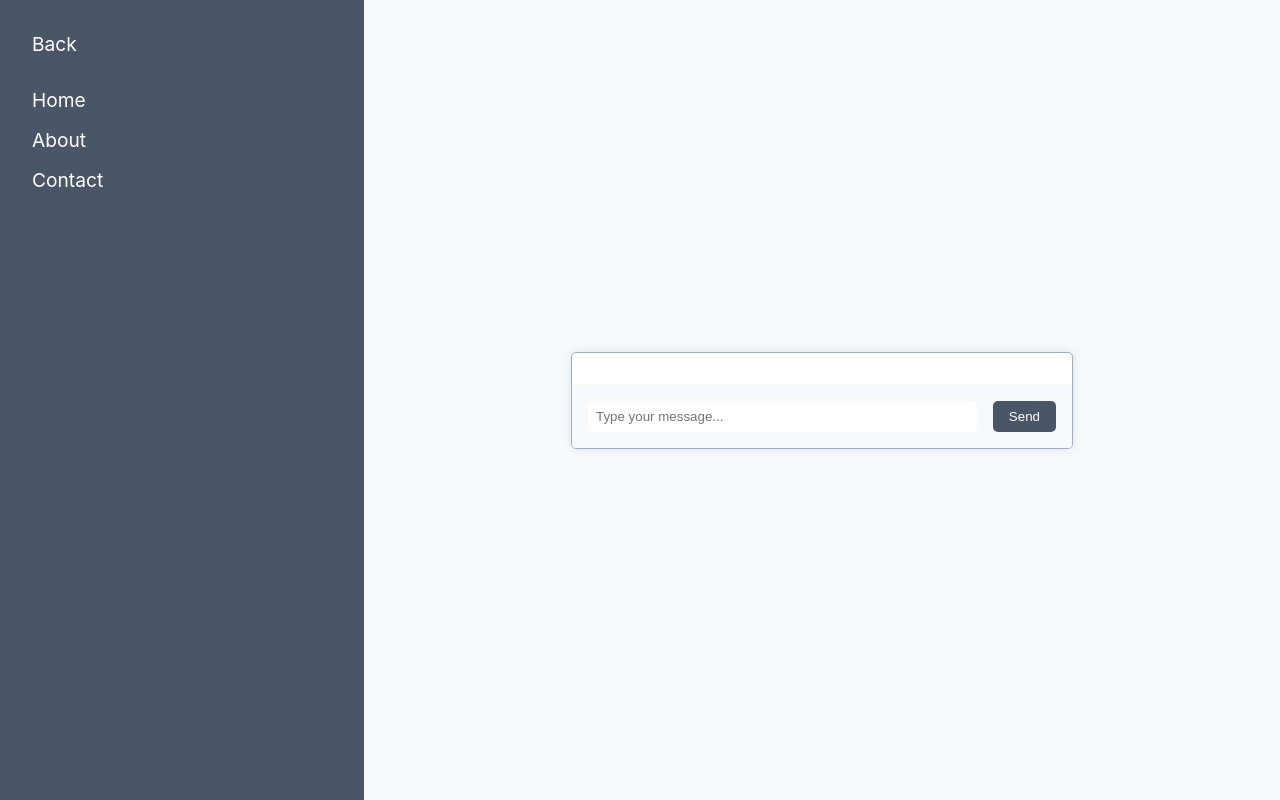
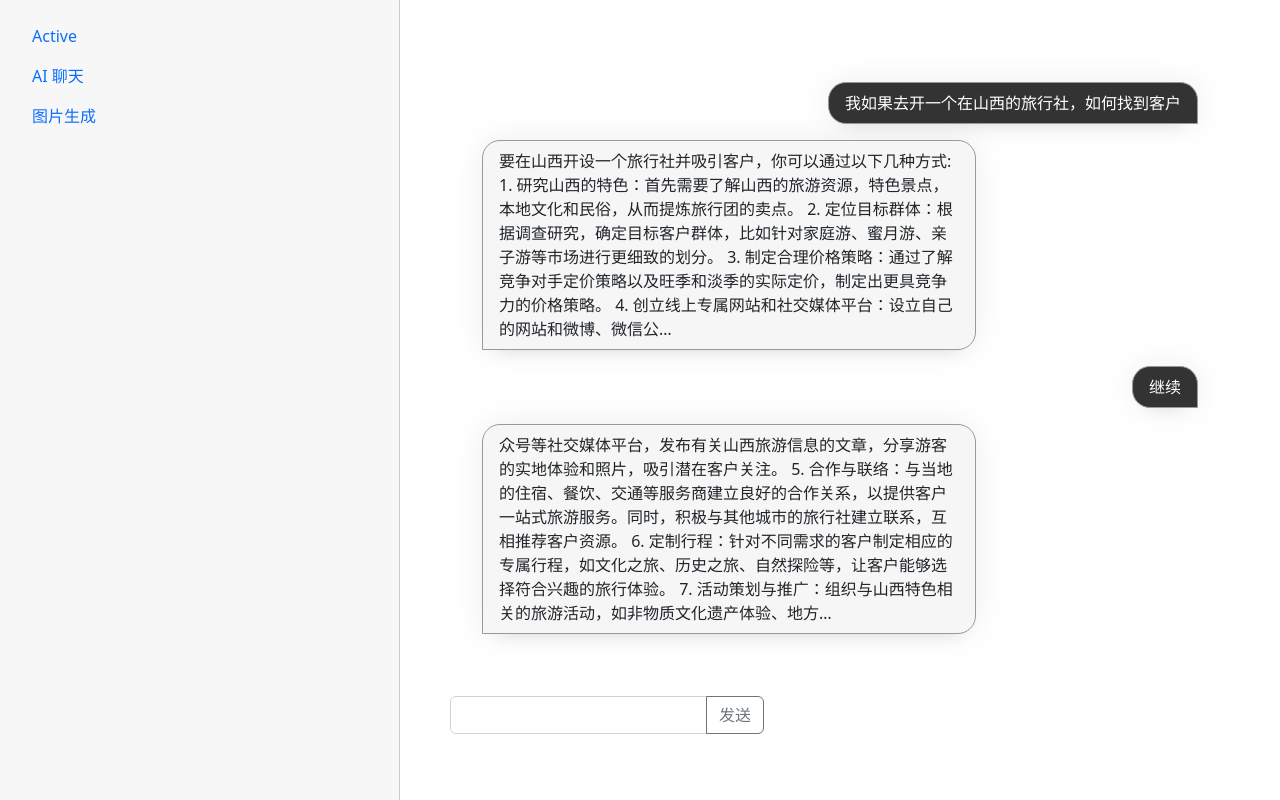
Before and after one commit to georgeyjm/aigc-portal, a Flask app: template app/templates/index.html in a window 1280 px wide. Run offline with Flask 3, Linux system fonts and the light colour scheme; the template is opened without the code that fills it, so the values that code supplies are empty; parts of the project's set-up code (start-up, migrations or seed data) failed here and were passed over; some web fonts are replaced.

Commit message:
Add proof of concept pages

```diff
--- /dev/null
+++ b/app/static/base.css
@@ -0,0 +1,21 @@
+.offcanvas-size-xl {
+  --bs-offcanvas-width: min(95vw, 600px) !important;
+}
+.offcanvas-size-xxl {
+  --bs-offcanvas-width: min(95vw, 90vw) !important;
+}
+.offcanvas-size-md { /* add Responsivenes to default offcanvas */
+  --bs-offcanvas-width: min(95vw, 400px) !important;
+}
+.offcanvas-size-sm {
+  --bs-offcanvas-width: min(95vw, 250px) !important;
+}
+
+#main-content {
+  margin-left: 400px;
+  padding: 50px;
+}
+
+#sidebar-container {
+  background: #f7f7f7;
+}
--- /dev/null
+++ b/app/static/chat.css
@@ -0,0 +1,33 @@
+#chat-container {
+    padding: 1rem;
+    flex-shrink: 2;
+    overflow-y: auto;
+    /* box-shadow: inset 0 2rem 2rem -2rem rgba(0, 0, 0, 0.05), inset 0 -2rem 2rem -2rem rgba(0, 0, 0, 0.05); */
+}
+
+#chat-controls-container {
+    position: fixed;
+    bottom: 50px;
+}
+
+.message {
+    box-sizing: border-box;
+    padding: 0.5rem 1rem;
+    margin: 1rem;
+    background: #f6f6f6;
+    border: 1px solid #999;
+    border-radius: 1.125rem 1.125rem 1.125rem 0;
+    min-height: 2.25rem;
+    width: -webkit-fit-content;
+    width: -moz-fit-content;
+    width: fit-content;
+    max-width: 66%;
+    box-shadow: 0 0 2rem rgba(0, 0, 0, 0.075), 0rem 1rem 1rem -1rem rgba(0, 0, 0, 0.1);
+}
+
+.message.user {
+    margin: 1rem 1rem 1rem auto;
+    border-radius: 1.125rem 1.125rem 0 1.125rem;
+    background: #333;
+    color: white;
+}
--- a/app/static/style.css
+++ /dev/null
@@ -1,132 +0,0 @@
-@import url('https://rsms.me/inter/inter.css');
-
-:root {
-  --primary-color: #4a5568;
-  --secondary-color: #a0aec0;
-  --background-color: #f7fafc;
-  --font-family: 'Inter', sans-serif;
-  --font-size: 1rem;
-}
-
-body {
-  margin: 0;
-  padding: 0;
-  background-color: var(--background-color);
-  font-family: var(--font-family);
-  font-size: var(--font-size);
-}
-
-.container {
-  display: flex;
-  height: 100vh;
-}
-
-.sidebar {
-  width: 300px;
-  background-color: var(--primary-color);
-  color: #fff;
-  padding: 2rem;
-}
-
-.back-button {
-  display: block;
-  color: #fff;
-  font-size: 1.2rem;
-  margin-bottom: 2rem;
-  text-decoration: none;
-}
-
-.back-button:hover {
-  text-decoration: underline;
-}
-
-nav ul {
-  list-style: none;
-  margin: 0;
-  padding: 0;
-}
-
-nav li {
-  margin-bottom: 1rem;
-}
-
-nav a {
-  color: #fff;
-  text-decoration: none;
-  font-size: 1.2rem;
-}
-
-nav a:hover {
-  text-decoration: underline;
-}
-
-.main {
-  flex: 1;
-  display: flex;
-  justify-content: center;
-  align-items: center;
-}
-
-.chat-window {
-  width: 500px;
-  background-color: #fff;
-  border: 1px solid var(--secondary-color);
-  border-radius: 5px;
-  box-shadow: 0 0 10px rgba(0, 0, 0, 0.1);
-  overflow: hidden;
-  display: flex;
-  flex-direction: column;
-}
-
-.messages {
-  flex: 1;
-  padding: 1rem;
-  overflow-y: scroll;
-  scrollbar-width: thin;
-}
-
-.user-message {
-  align-self: flex-end;
-  background-color: var(--primary-color);
-  color: #fff;
-  border-radius: 5px;
-  padding: 0.5rem 1rem;
-  margin-bottom: 0.5rem;
-}
-
-.system-message {
-  align-self: flex-start;
-  background-color: var(--secondary-color);
-  color: #fff;
-  border-radius: 5px;
-  padding: 0.5rem 1rem;
-  margin-bottom: 0.5rem;
-}
-
-.user-input {
-  display: flex;
-  align-items: center;
-  padding: 1rem;
-  background-color: #f7fafc;
-}
-
-.user-input input[type="text"] {
-  flex: 1;
-  padding: 0.5rem;
-  border: none;
-  border-radius: 5px;
-  margin-right: 1rem;
-}
-
-.user-input button {
-  background-color: var(--primary-color);
-  color: #fff;
-  border: none;
-  border-radius: 5px;
-  padding: 0.5rem 1rem;
-  cursor: pointer;
-}
-
-.user-input button:hover {
-  background-color: #2d3748;
-}
--- /dev/null
+++ b/app/templates/base.html
@@ -0,0 +1,55 @@
+<!DOCTYPE html>
+<html>
+
+<head>
+  <meta charset="utf-8">
+  <meta name="viewport" content="width=device-width, initial-scale=1">
+  <link href="https://cdn.jsdelivr.net/npm/bootstrap@5.2.3/dist/css/bootstrap.min.css" rel="stylesheet" integrity="sha384-rbsA2VBKQhggwzxH7pPCaAqO46MgnOM80zW1RWuH61DGLwZJEdK2Kadq2F9CUG65" crossorigin="anonymous">
+  <link href="{{ url_for('static', filename='base.css') }}" rel="stylesheet">
+  {% block css %}{% endblock %}
+  <title>My Website</title>
+</head>
+
+<body>
+  <div id="main-content">
+    {% block content %}{% endblock %}
+  </div>
+
+  <button class="btn btn-primary" type="button" data-bs-toggle="offcanvas" data-bs-target="#offcanvasExample" aria-controls="offcanvasExample">
+    Open Sidebar
+  </button>
+  <div id="sidebar-container" class="offcanvas offcanvas-start show" data-bs-scroll="true" data-bs-backdrop="false" data-bs-keyboard="false" tabindex="-1" id="offcanvasExample" aria-labelledby="offcanvasExampleLabel">
+    <!-- <div class="offcanvas-header">
+      <h5 class="offcanvas-title" id="offcanvasExampleLabel">Offcanvas</h5>
+      <button type="button" class="btn-close text-reset" data-bs-dismiss="offcanvas" aria-label="Close"></button>
+    </div> -->
+    <div class="offcanvas-body">
+      <ul class="nav flex-column">
+        <li class="nav-item">
+          <a class="nav-link active" aria-current="page" href="#">Active</a>
+        </li>
+        <li class="nav-item">
+          <a class="nav-link" href="#">AI 聊天</a>
+        </li>
+        <li class="nav-item">
+          <a class="nav-link" href="#">图片生成</a>
+        </li>
+      </ul>
+    </div>
+  </div>
+
+  <!-- <button class="btn btn-primary d-lg-none" type="button" data-bs-toggle="offcanvas" data-bs-target="#offcanvasResponsive" aria-controls="offcanvasResponsive">Toggle offcanvas</button>
+  <div class="offcanvas-lg offcanvas-start show" data-bs-scroll="true" data-bs-backdrop="false" data-bs-keyboard="false" tabindex="-1" id="offcanvasResponsive" aria-labelledby="offcanvasResponsiveLabel">
+    <div class="offcanvas-header">
+      <h5 class="offcanvas-title" id="offcanvasResponsiveLabel">Responsive offcanvas</h5>
+      <button type="button" class="btn-close" data-bs-dismiss="offcanvas" data-bs-target="#offcanvasResponsive" aria-label="Close"></button>
+    </div>
+    <div class="offcanvas-body">
+      <p class="mb-0">This is content within an <code>.offcanvas-lg</code>.</p>
+    </div>
+  </div> -->
+
+  <script src="https://cdn.jsdelivr.net/npm/bootstrap@5.2.3/dist/js/bootstrap.bundle.min.js" integrity="sha384-kenU1KFdBIe4zVF0s0G1M5b4hcpxyD9F7jL+jjXkk+Q2h455rYXK/7HAuoJl+0I4" crossorigin="anonymous"></script>
+</body>
+
+</html>
--- a/app/templates/index.html
+++ b/app/templates/index.html
@@ -1,32 +1,45 @@
-<!DOCTYPE html>
-<html lang="en">
-  <head>
-    <meta charset="UTF-8">
-    <title>My Chat App</title>
-    <link rel="stylesheet" href="style.css">
-  </head>
-  <body>
-    <div class="container">
-      <div class="sidebar">
-        <a href="#" class="back-button">Back</a>
-        <nav>
-          <ul>
-            <li><a href="#">Home</a></li>
-            <li><a href="#">About</a></li>
-            <li><a href="#">Contact</a></li>
-          </ul>
-        </nav>
-      </div>
-      <div class="main">
-        <div class="chat-window">
-          <div class="messages"></div>
-          <div class="user-input">
-            <input type="text" placeholder="Type your message...">
-            <button>Send</button>
-          </div>
-        </div>
-      </div>
+{% extends 'base.html' %}
+
+{% block css %}
+  <link href="{{ url_for('static', filename='chat.css') }}" rel="stylesheet">
+{% endblock %}
+
+{% block content %}
+  <!-- <h1>Welcome to My Website</h1>
+  <p>Lorem ipsum dolor sit amet, consectetur adipiscing elit. Donec euismod porttitor nisi, at tristique augue accumsan vitae.</p> -->
+  <div id="chat-container">
+    <div class="message user">
+      我如果去开一个在山西的旅行社，如何找到客户
     </div>
-    <script src="script.js"></script>
-  </body>
-</html>
+    <div class="message system">
+      要在山西开设一个旅行社并吸引客户，你可以通过以下几种方式:
+
+1. 研究山西的特色：首先需要了解山西的旅游资源，特色景点，本地文化和民俗，从而提炼旅行团的卖点。
+
+2. 定位目标群体：根据调查研究，确定目标客户群体，比如针对家庭游、蜜月游、亲子游等市场进行更细致的划分。
+
+3. 制定合理价格策略：通过了解竞争对手定价策略以及旺季和淡季的实际定价，制定出更具竞争力的价格策略。
+
+4. 创立线上专属网站和社交媒体平台：设立自己的网站和微博、微信公…
+    </div>
+    <div class="message user">
+      继续
+    </div>
+    <div class="message system">
+      众号等社交媒体平台，发布有关山西旅游信息的文章，分享游客的实地体验和照片，吸引潜在客户关注。
+
+5. 合作与联络：与当地的住宿、餐饮、交通等服务商建立良好的合作关系，以提供客户一站式旅游服务。同时，积极与其他城市的旅行社建立联系，互相推荐客户资源。
+
+6. 定制行程：针对不同需求的客户制定相应的专属行程，如文化之旅、历史之旅、自然探险等，让客户能够选择符合兴趣的旅行体验。
+
+7. 活动策划与推广：组织与山西特色相关的旅游活动，如非物质文化遗产体验、地方…
+    </div>
+  </div>
+
+  <div id="chat-controls-container">
+    <div class="input-group mb-3">
+      <input type="text" class="form-control" placeholder="" aria-label="Recipient's username" aria-describedby="button-addon2">
+      <button class="btn btn-outline-secondary" type="button" id="button-addon2">发送</button>
+    </div>
+  </div>
+{% endblock %}
```
